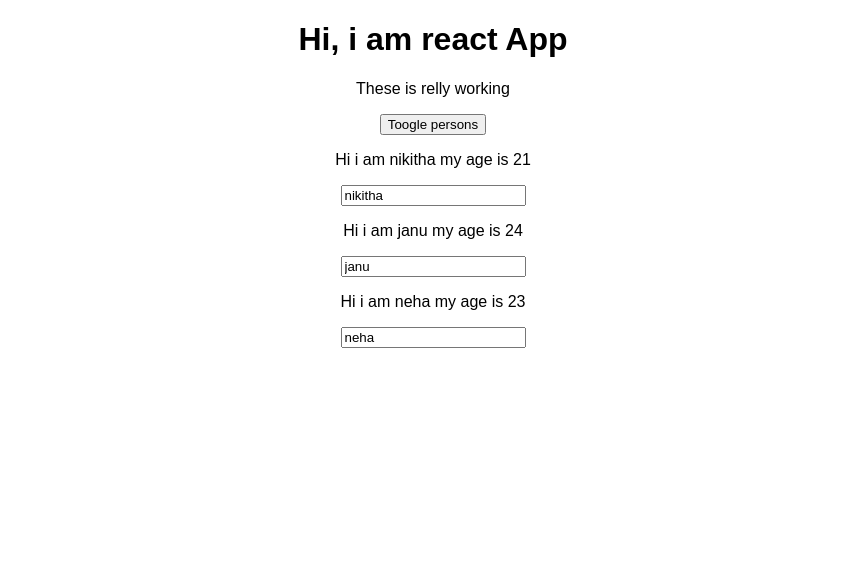
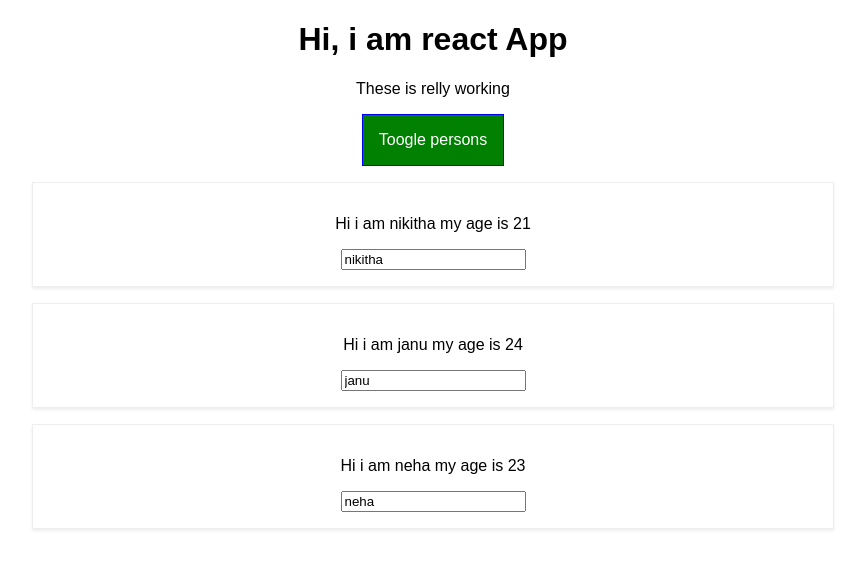
Before and after one commit to muthyalaDivyaVenkatesh/reactproject, a React app: page / in a window 1280 px wide. Both pictures are taken after a click on the button "Toogle persons". Shown: the top 568 px of the page, without its empty margins (207-1072 px from the left). Built offline with nearby package versions, Linux system fonts and the light colour scheme.

Commit message:
improving the components by adding these folder

```diff
--- a/src/App.css
+++ /dev/null
@@ -1,13 +0,0 @@
-.App {
-  text-align: center;
-}
-
-.red{
-  color: blue;
-}
-
-.bold {
-  font-weight: bolder;
-}
-
-/* hover is sudo selector it means it is depending on the some other selector */
--- a/src/Person/Person.css
+++ b/src/components/Persons/Person/Person.css
@@ -9,9 +9,9 @@
 
 
 /* we are using media width  */
-/*
-@media (min-width: 500px) {
+
+ @media (min-width: 500px) {
   .person{
     width : 450px
   }
-} */
+}
--- a/src/Person/Person.js
+++ b/src/components/Persons/Person/Person.js
@@ -1,19 +1,20 @@
 import React from 'react';
-import './Person.css';
+import classes from './Person.css';
 import Radium from 'radium';
 
 
 // Note we have to here the React because React is used to convert write the jsx
-const person  = (props) =>{
+const person = (props) => {
 
     return (
-    <div className="Person">
-        <p onClick={props.click}> Hi i am {props.name} my age is {props.age}</p>
-        <p>{props.children}</p>
-        <input type="text" onChange={props.changed} value={props.name}></input>
-    </div>
+        <div className={classes.Person}>
+            <p onClick={props.click}> Hi i am {props.name} my age is {props.age}</p>
+            <p>{props.children}</p>
+            <input type="text" onChange={props.changed} value={props.name}></input>
+        </div>
 
-    )}
+    )
+}
 
 
 export default person;
@@ -29,7 +30,18 @@
 
 
 
-    // here we are diing the media query
+
+
+
+
+
+
+
+
+
+
+
+// here we are diing the media query
     // const style = {
     //     '@media (min-width: 500px)': {
     //         width: '450px'
--- /dev/null
+++ b/src/containers/App.css
@@ -0,0 +1,38 @@
+.App {
+  text-align: center;
+}
+
+.red{
+  color: blue;
+}
+
+.bold {
+  font-weight: bolder;
+}
+
+/* hover is sudo selector it means it is depending on the some other selector */
+
+/*for every button nested inside the app */
+.App button {
+  border: 1px solid blue;
+  padding : 16px;
+  background-color: green;
+  font:inherit;
+  color: white;
+  cursor: pointer;
+}
+
+
+.App button:hover {
+  background-color: aquamarine;
+  color: black
+}
+
+.App button.Red {
+  background-color: red;
+}
+
+.App button.Red:hover {
+  background-color: violet;
+  color: black
+}
--- a/src/App.js
+++ b/src/containers/App.js
@@ -1,5 +1,5 @@
 import React, { Component } from 'react';
-import Person from './Person/Person';
+import Person from '../components/Persons/Person/Person';
 // import classes from App.css
 import  classes from './App.css';
 // import Radium, { StyleRoot } from 'radium';
@@ -58,6 +58,8 @@
   render() {
 
     let persons = null;
+    let btnClass = '';
+
     if (this.state.showPersons) {
       persons = (
         <div>
@@ -71,12 +73,14 @@
               changed={(event) => this.nameChangeHandler(event, person.id)}
             />
           })}
+
         </div>
       );
       // style[':hover'] = {
       //   backgroundColor : 'violet ',
       //   color:'black'
       // }
+      btnClass=classes.Red
     }
 
 
--- a/src/index.js
+++ b/src/index.js
@@ -1,7 +1,7 @@
 import React from 'react';
 import ReactDOM from 'react-dom';
 import './index.css';
-import App from './App';
+import App from './containers/App';
 import registerServiceWorker from './registerServiceWorker';
 
 ReactDOM.render(<App />, document.getElementById('root'));
```
Also changed, not shown: src/components/Cockpit/Cockpit.js (added), src/logo.svg (deleted), 1 other file (tests, documents, lock files or other folders).
